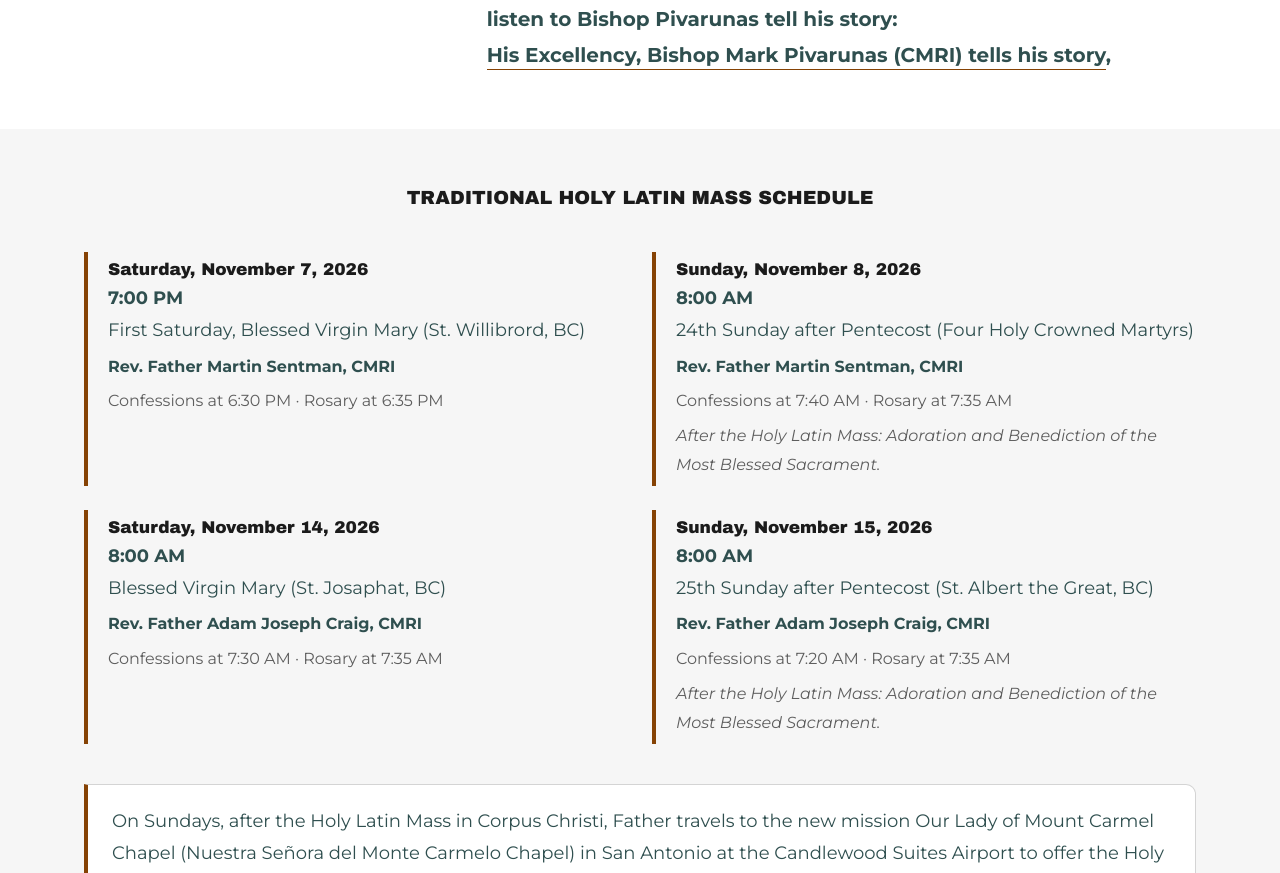
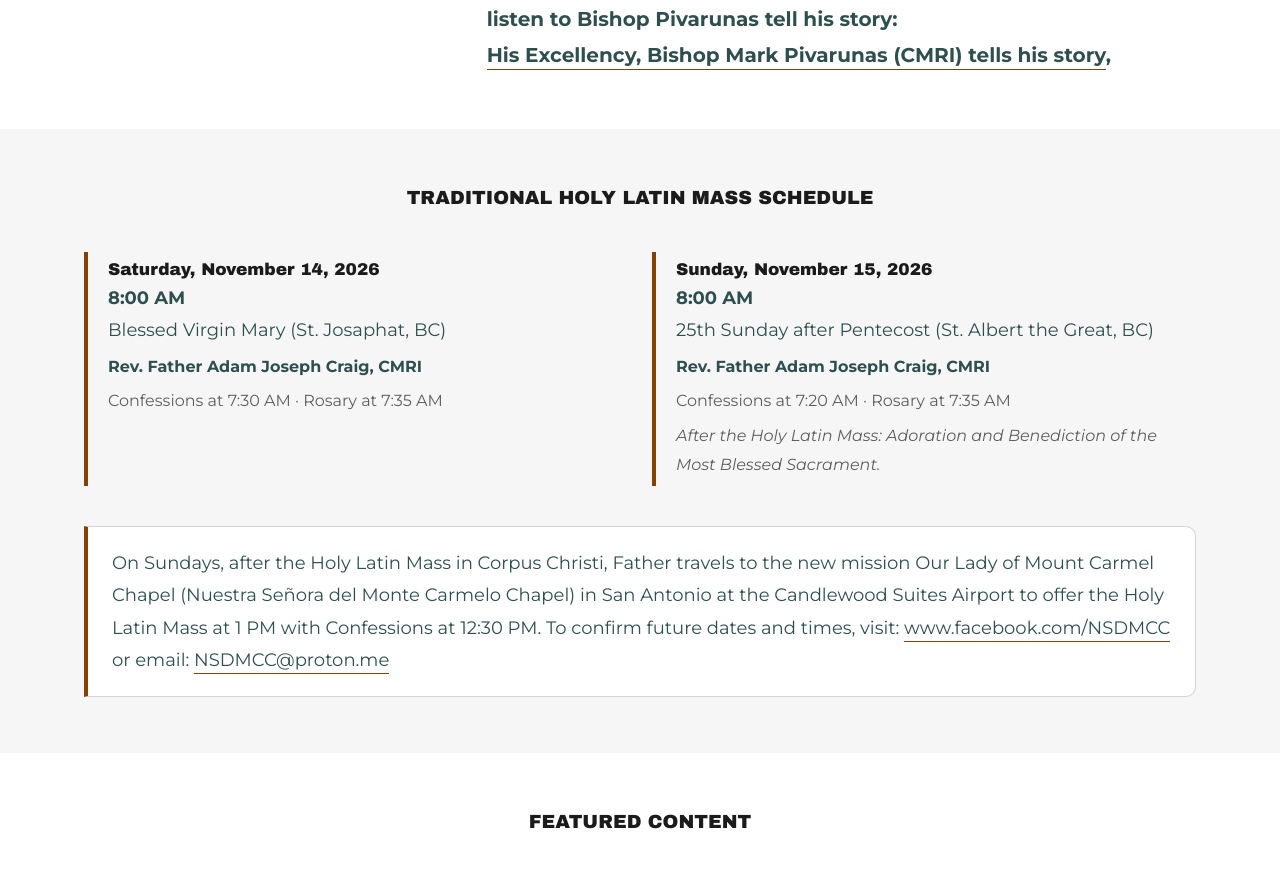
Before and after one commit to ourladymhtchurch/ourladymhtchurch.github.io, a Jekyll site: the page built from index.html, in a window 1280 px wide and 900 px high, scrolled down 1749 px, cut to the strip 0-873 px from the top of the window. Built offline with Jekyll 4.4.1, drawn with Linux system fonts in a browser that asks for light colours.

Commit message:
Remove the completed November 7 and 8 Holy Latin Masses from the schedule

```diff
--- a/_data/schedule.yml
+++ b/_data/schedule.yml
@@ -19,19 +19,6 @@ notice: |
   On Sundays, after the Holy Latin Mass in Corpus Christi, Father travels to the new mission Our Lady of Mount Carmel Chapel (Nuestra Señora del Monte Carmelo Chapel) in San Antonio at the Candlewood Suites Airport to offer the Holy Latin Mass at 1 PM with Confessions at 12:30 PM. To confirm future dates and times, visit: [www.facebook.com/NSDMCC](https://www.facebook.com/NSDMCC) or email: <NSDMCC@proton.me>
 
 masses:
-  - date: "Saturday, November 7, 2026"
-    time: "7:00 PM"
-    feast: "First Saturday, Blessed Virgin Mary (St. Willibrord, BC)"
-    celebrant: "Rev. Father Martin Sentman, CMRI"
-    confessions: "6:30 PM"
-    rosary: "6:35 PM"
-  - date: "Sunday, November 8, 2026"
-    time: "8:00 AM"
-    feast: "24th Sunday after Pentecost (Four Holy Crowned Martyrs)"
-    celebrant: "Rev. Father Martin Sentman, CMRI"
-    confessions: "7:40 AM"
-    rosary: "7:35 AM"
-    note: "After the Holy Latin Mass: Adoration and Benediction of the Most Blessed Sacrament."
   - date: "Saturday, November 14, 2026"
     time: "8:00 AM"
     feast: "Blessed Virgin Mary (St. Josaphat, BC)"
```
